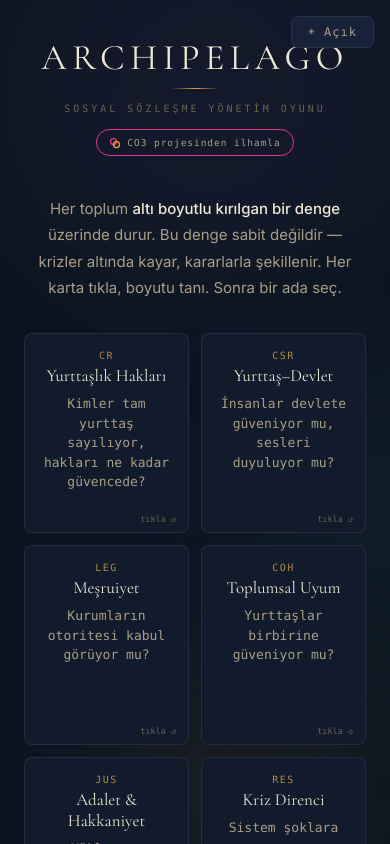
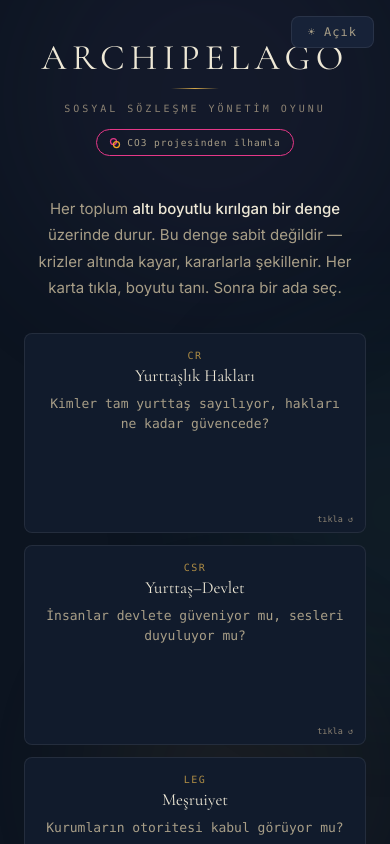
Before and after one commit to urbanhobbit/archipelago-oyun, a React (Vite) app in the folder archipelago-react/: page / in a window 390 px wide. Shown: the top 844 px of the page. Built offline with nearby package versions, Linux system fonts and the light colour scheme.

Commit message:
guncelleme

```diff
--- a/archipelago-react/src/index.css
+++ b/archipelago-react/src/index.css
@@ -39,7 +39,7 @@
 
   --text:      #EEE8D6;
   --text-2:    #A89E87;
-  --text-3:    #6B6252;
+  --text-3:    #8C8272;
   --text-inv:  #111B2C;
 
   --gold:      #D4A84B;
@@ -66,7 +66,7 @@
 
   --text:      #1A2535;
   --text-2:    #4A5A6E;
-  --text-3:    #8A9AAE;
+  --text-3:    #64738A;
   --text-inv:  #F4EFE4;
 
   --gold:      #B8872A;
@@ -232,31 +232,6 @@ button:active { transform: scale(.97); }
 }
 .onboard-prose b { color: var(--text); font-weight: 500; }
 
-.domain-grid {
-  display: grid;
-  grid-template-columns: repeat(auto-fit, minmax(200px, 1fr));
-  gap: var(--s3); margin: var(--s8) 0;
-}
-.domain-chip {
-  padding: var(--s4) var(--s5); border-radius: var(--r2);
-  background: var(--bg-1); border: 1px solid var(--border);
-  transition: all var(--t-fast);
-}
-.domain-chip:hover {
-  border-color: var(--border-hi); background: var(--bg-2);
-  transform: translateY(-2px);
-}
-.domain-chip .code {
-  font-family: var(--f-mono); font-size: 10px;
-  color: var(--gold); letter-spacing: .15em; opacity: .8;
-  display: block; margin-bottom: var(--s1);
-}
-.domain-chip h4 {
-  font-family: var(--f-display); font-size: 17px; font-weight: 400;
-  color: var(--text); margin-bottom: var(--s1);
-}
-.domain-chip p { font-size: 13px; color: var(--text-2); line-height: 1.5; }
-
 /* --- Island Select --- */
 .select-intro {
   text-align: center; color: var(--text-2);
@@ -274,7 +249,7 @@ button:active { transform: scale(.97); }
   transition: transform var(--t-spring);
 }
 .island-card:hover { transform: translateY(-4px); }
-.island-card:focus-visible { outline: none; }
+.island-card:focus-visible { outline: none; box-shadow: 0 0 0 2px var(--gold); border-radius: var(--r2); }
 .island-card:hover .flip-inner,
 .island-card.flipped .flip-inner,
 .island-card:focus-visible .flip-inner { transform: rotateY(180deg); }
@@ -356,9 +331,10 @@ button:active { transform: scale(.97); }
 .radar-legend {}
 .legend-row {
   display: flex; justify-content: space-between; align-items: center;
-  padding: var(--s1) var(--s2); border-radius: var(--r1);
+  padding: var(--s3) var(--s2); border-radius: var(--r1);
   font-family: var(--f-mono); font-size: 10.5px;
   cursor: pointer; transition: background var(--t-fast);
+  min-height: 44px;
 }
 .legend-row:hover { background: var(--bg-2); }
 .legend-row .lk { color: var(--text-2); font-weight: 600; }
@@ -506,13 +482,16 @@ button:active { transform: scale(.97); }
 @media (max-width: 640px) {
   .domain-grid { grid-template-columns: repeat(2, 1fr); }
 }
+@media (max-width: 420px) {
+  .domain-grid { grid-template-columns: 1fr; }
+}
 
 .domain-chip {
   cursor: pointer; background: transparent;
   border: none; padding: 0;
   height: 200px; position: relative;
 }
-.domain-chip:focus-visible { outline: none; }
+.domain-chip:focus-visible { outline: none; box-shadow: 0 0 0 2px var(--gold); border-radius: var(--r2); }
 
 .flip-inner {
   width: 100%; height: 100%;
@@ -523,7 +502,11 @@ button:active { transform: scale(.97); }
 .domain-chip:hover .flip-inner,
 .domain-chip.flipped .flip-inner,
 .domain-chip:focus-visible .flip-inner { transform: rotateY(180deg); }
-@media (prefers-reduced-motion: reduce) { .flip-inner { transition: none; } }
+@media (prefers-reduced-motion: reduce) {
+  .flip-inner { transition: none; }
+  .bg-ambient span { animation: none; }
+  .lesson-flag.win { animation: none; }
+}
 
 .flip-face {
   position: absolute; inset: 0;
```
